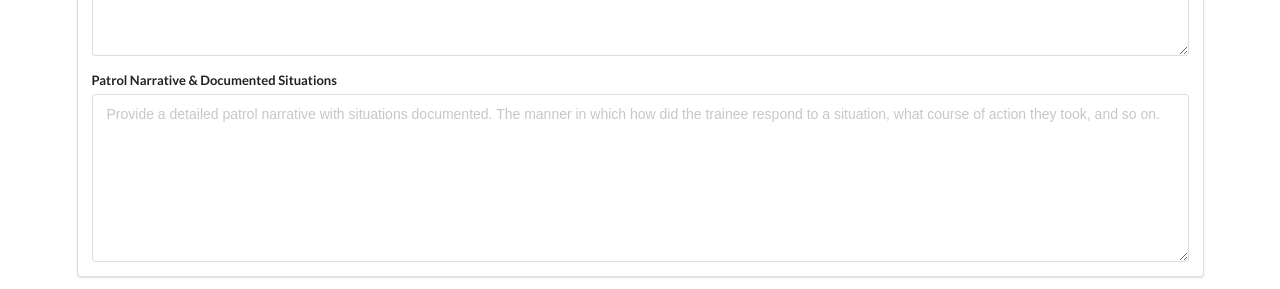
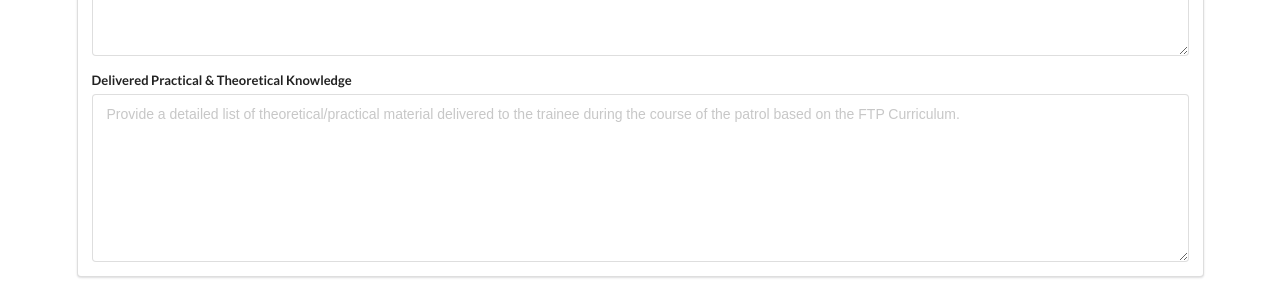
Before and after one commit to DanoGTAW/LSSD-FTOR, a plain HTML site: page index.html in a window 1280 px wide. Shown: the part 3104-3393 px from the top of the page. Drawn offline with nearby package versions, Linux system fonts and the light colour scheme.

Commit message:
Update index.html

```diff
--- a/index.html
+++ b/index.html
@@ -902,9 +902,9 @@
                     The most important part of the report, as this is the documentation for what the trainee should work to improve on and what the next FTO should focus on."></textarea>
                 </div>
                 <div class="field">
-                    <label>Patrol Narrative & Documented Situations</label>
+                    <label>Delivered Practical & Theoretical Knowledge</label>
                     <textarea id="documented"
-                        placeholder="Provide a detailed patrol narrative with situations documented. The manner in which how did the trainee respond to a situation, what course of action they took, and so on."></textarea>
+                        placeholder="Provide a detailed list of theoretical/practical material delivered to the trainee during the course of the patrol based on the FTP Curriculum."></textarea>
                 </div>
             </div>
             <div class="ui segment">
```
